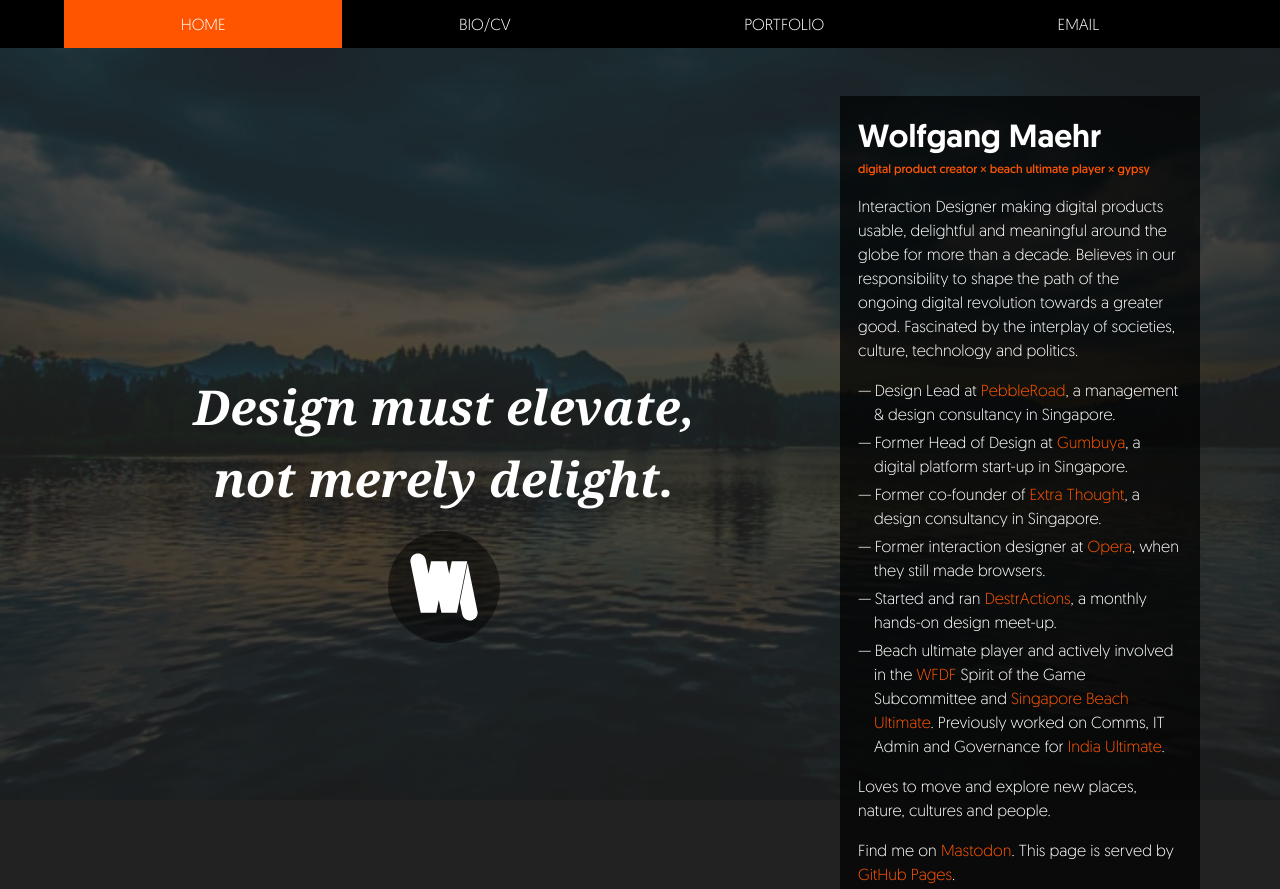
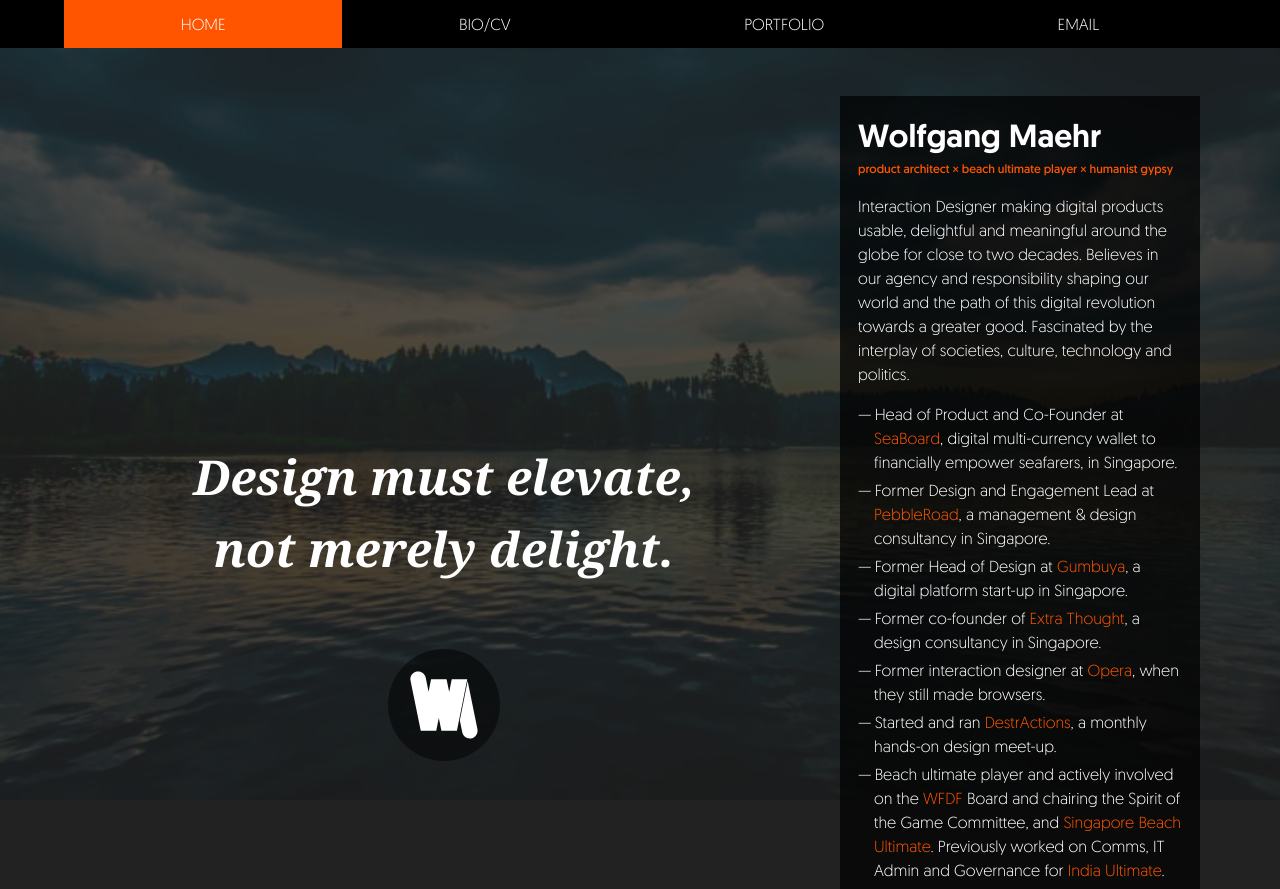
Before and after one commit to njyo/njyo.github.io, a plain HTML site: page index.html in a window 1280 px wide. Shown: the top 889 px of the page. Drawn offline with Linux system fonts and the light colour scheme; a web font is replaced by a local one.

Commit message:
Cleanup and update

```diff
--- a/index.html
+++ b/index.html
@@ -20,7 +20,7 @@
 		<link rel="icon" type="image/png" href="./img/wm-favicon.png">
 		<link rel="stylesheet" type="text/css" href="css/styles.css">
 		<meta name="viewport" content="width=device-width">
-		<link href="https://micro.blog/wolf" rel="me" />
+		<link href="https://micro.blog/wolf" rel="me">
 	</head>
 
 	<body>
@@ -34,7 +34,7 @@
 
 		<div id="main">
 			<section id="credo">
-				Design must elevate,<br />not merely delight.
+				<h4>Design must elevate,<br>not merely delight.</h4>
 				<svg viewBox="0 0 600 600" version="1.1" xmlns="http://www.w3.org/2000/svg" xmlns:xlink="http://www.w3.org/1999/xlink">
 		            <circle id="bg-circle" cx="300" cy="300" r="300" style="fill: rgba(0, 0, 0, 0.5);"></circle>
 		            <path d="M175.384615,438.461538 L120.814565,169.690623 C116.315974,147.196065 130.903289,125.313534 153.396245,120.814623 C175.889202,116.315711 197.770174,130.904065 202.268766,153.398623 L217.22389,229.265165 L230.769231,161.538462 L313.846154,161.538462 L327.692308,230.769231 L341.538462,161.538462 L424.615385,161.538462 L369.230769,438.461538 L286.153846,438.461538 L272.307692,369.230769 L258.461538,438.461538 L175.384615,438.461538 Z M384.837992,381.194654 L384.837992,381.194654 L426.70795,171.844863 L479.185435,430.309377 C483.684026,452.803935 469.096711,474.686466 446.603755,479.185377 C424.110798,483.684289 402.229826,469.095935 397.731234,446.601377 L384.837992,381.194654 Z" id="wm-monogram" style="fill: rgba(255, 255, 255, 1);"></path>
@@ -43,15 +43,16 @@
 			<div id="content">
 				<section id="summary">
 					<h1>Wolfgang Maehr</h1>
-					<h2>digital&nbsp;product&nbsp;creator &times;&nbsp;beach&nbsp;ultimate&nbsp;player &times;&nbsp;gypsy</h2>
-					<p>Interaction Designer making digital products usable, delightful and meaningful around the globe for more than a decade. Believes in our responsibility to shape the path of the ongoing digital revolution towards a greater good. Fascinated by the interplay of societies, culture, technology and politics.</p>
+					<h2>product&nbsp;architect &times;&nbsp;beach&nbsp;ultimate&nbsp;player &times;&nbsp;humanist gypsy</h2>
+					<p>Interaction Designer making digital products usable, delightful and meaningful around the globe for close to two decades. Believes in our agency and responsibility shaping our world and the path of this digital revolution towards a greater good. Fascinated by the interplay of societies, culture, technology and politics.</p>
 					<ul>
-						<li>Design Lead at <a href="https://pebbleroad.com" target="_blank">PebbleRoad</a>, a management &amp; design consultancy in Singapore.</li>
+						<li>Head of Product and Co-Founder at <a href="https://seaboard.sg" target="_blank">SeaBoard</a>, digital multi-currency wallet to financially empower seafarers, in Singapore.</li>
+						<li>Former Design and Engagement Lead at <a href="https://pebbleroad.com" target="_blank">PebbleRoad</a>, a management &amp; design consultancy in Singapore.</li>
 						<li>Former Head of Design at <a href="https://gumbuya.com" target="_blank">Gumbuya</a>, a digital platform start-up in Singapore.</li>
 						<li>Former co-founder of <a href="https://extrathought.com" target="_blank">Extra Thought</a>, a design consultancy in Singapore.</li>
 						<li>Former interaction designer at <a href="https://opera.com" target="_blank">Opera</a>, when they still made browsers.</li>
 						<li>Started and ran <a href="https://dactions.org" target="_blank">DestrActions</a>, a monthly hands-on design meet-up.</li>
-						<li>Beach ultimate player and actively involved in the <a href="https://wfdf.org" target="_blank">WFDF</a> Spirit of the Game Subcommittee and <a href="https://sgbu.org" target="_blank">Singapore Beach Ultimate</a>. Previously worked on Comms, IT Admin and Governance for <a href="https://indiaultimate.org" target="_blank">India Ultimate</a>.</li>
+						<li>Beach ultimate player and actively involved on the <a href="https://wfdf.org" target="_blank">WFDF</a> Board and chairing the Spirit of the Game Committee, and <a href="https://sgbu.org" target="_blank">Singapore Beach Ultimate</a>. Previously worked on Comms, IT Admin and Governance for <a href="https://indiaultimate.org" target="_blank">India Ultimate</a>.</li>
 					</ul>
 					<p>Loves to move and explore new places, nature, cultures and people.</p>
 					<p>Find me on <a rel="me" href="https://mastodon.social/@njyo">Mastodon</a>. This page is served by <a href="https://github.io">GitHub Pages</a>.</p>
```
Also changed, not shown: img/MeCard-PR.svg (deleted), 5 other files.
